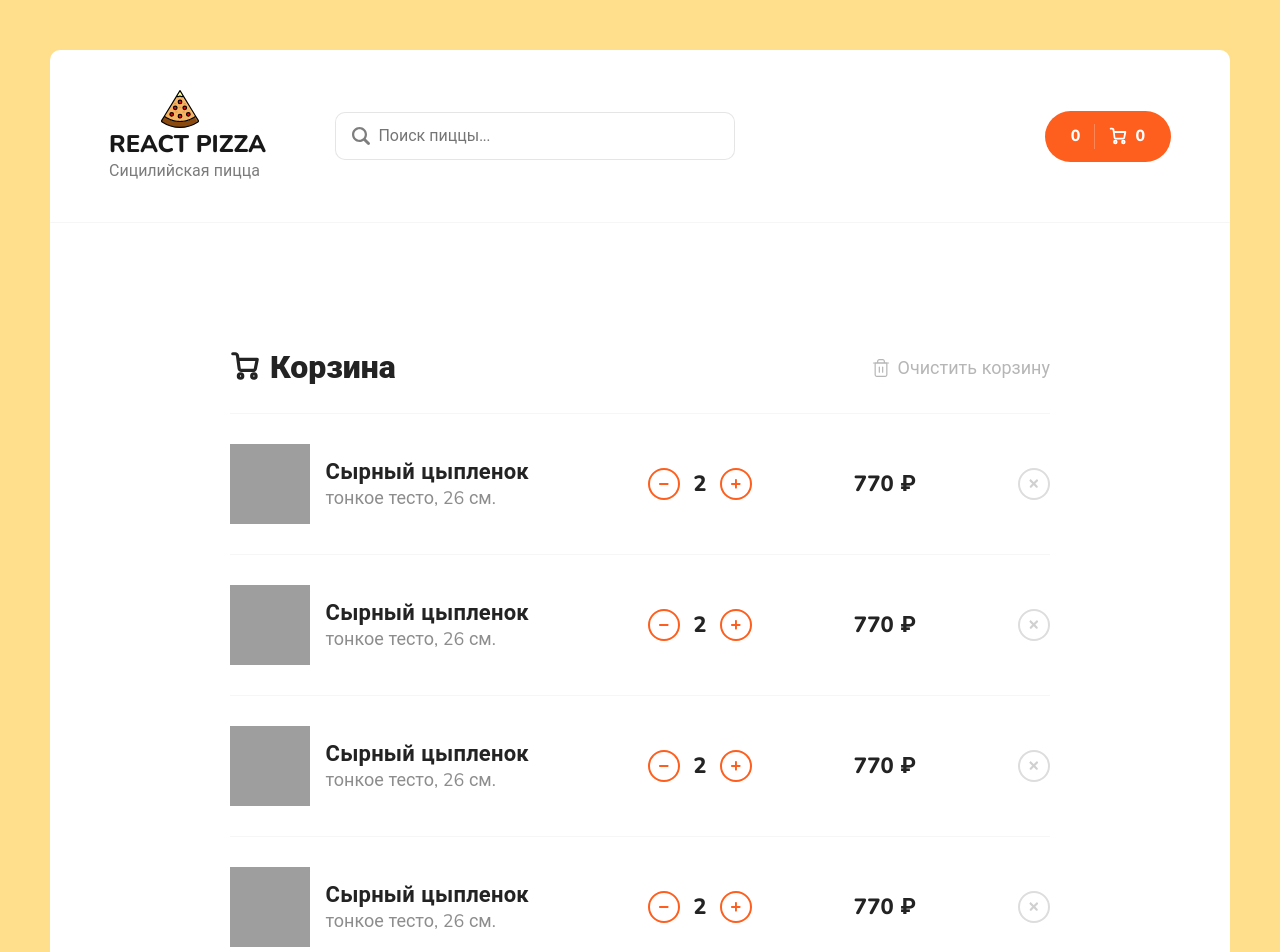
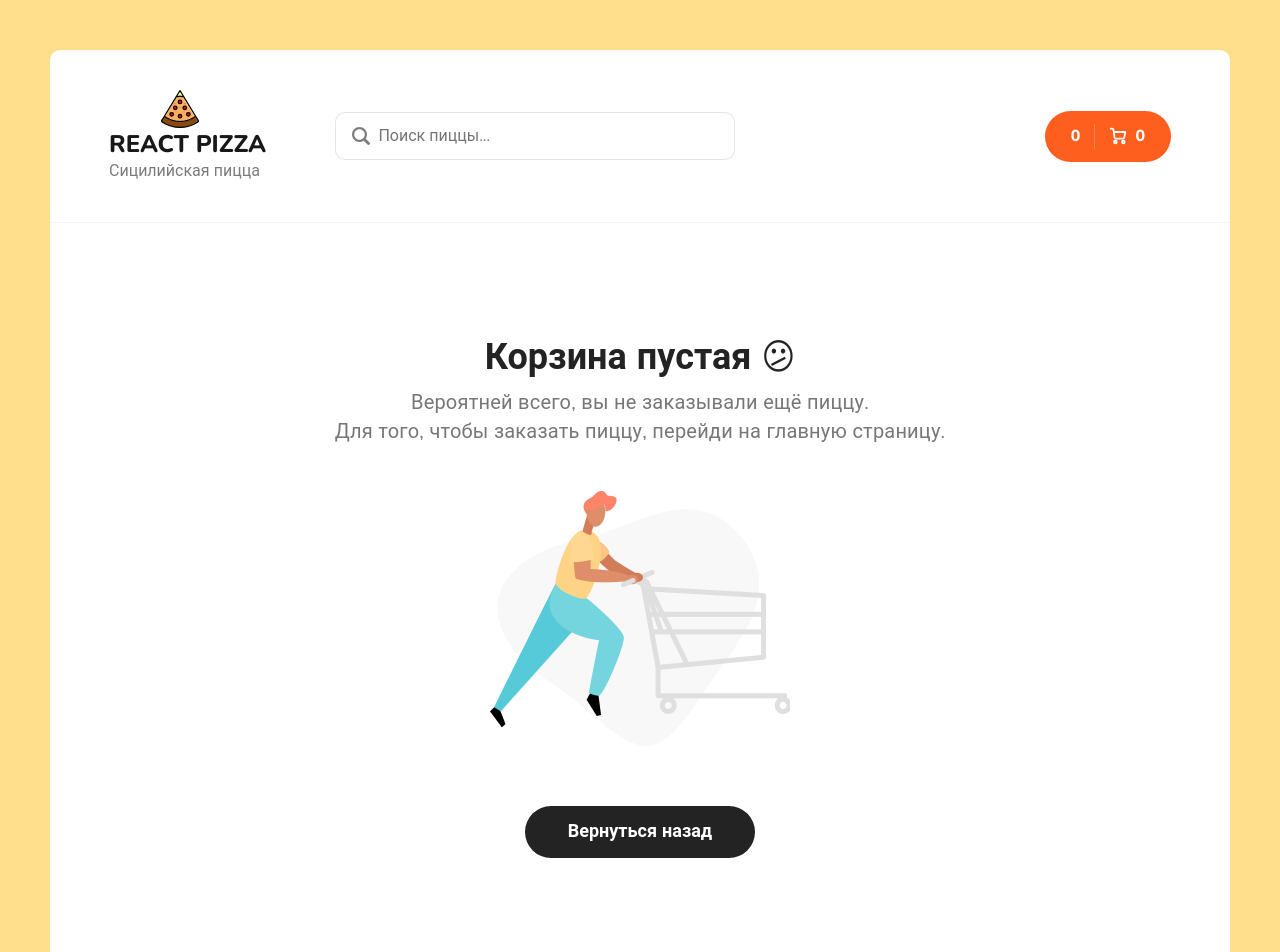
Before and after one commit to artemiusV/store_react, a React (Create React App) app: page /cart in a window 1280 px wide. Shown: the top 952 px of the page. Built offline with nearby package versions, Linux system fonts and the light colour scheme; grey boxes are pictures that could not be loaded.

Commit message:
added logic to cart

```diff
--- /dev/null
+++ b/src/components/CartEmpty.jsx
@@ -0,0 +1,23 @@
+import React from "react";
+import { Link } from "react-router-dom";
+
+import cartEmptyImg from "../assets/img/empty-cart.png";
+
+const CartEmpty = () => (
+  <div className="cart cart--empty">
+    <h2>
+      Корзина пустая <span>😕</span>
+    </h2>
+    <p>
+      Вероятней всего, вы не заказывали ещё пиццу.
+      <br />
+      Для того, чтобы заказать пиццу, перейди на главную страницу.
+    </p>
+    <img src={cartEmptyImg} alt="Empty cart" />
+    <Link to="/" className="button button--black">
+      <span>Вернуться назад</span>
+    </Link>
+  </div>
+);
+
+export default CartEmpty;
--- a/src/components/Header.jsx
+++ b/src/components/Header.jsx
@@ -6,6 +6,9 @@
 
 function Header() {
   const { items, totalPrice } = useSelector((state) => state.cart);
+
+  const totalCount = items.reduce((sum, item) => sum + item.count, 0);
+
   return (
     <div className="header">
       <div className="container">
@@ -52,7 +55,7 @@
                 strokeLinejoin="round"
               />
             </svg>
-            <span>{items.length}</span>
+            <span>{totalCount}</span>
           </Link>
         </div>
       </div>
--- /dev/null
+++ b/src/components/Search/CartItem.jsx
@@ -0,0 +1,113 @@
+import React from "react";
+import { useDispatch } from "react-redux";
+import { addItem, minusItem, removeItem } from "../../redux/slices/cartSlice";
+
+const CartItem = ({ id, title, price, count, imageUrl, size, type }) => {
+  const dispatch = useDispatch();
+
+  const onClickPlus = () => {
+    dispatch(
+      addItem({
+        id,
+      })
+    );
+  };
+
+  const onClickMinus = () => {
+    dispatch(minusItem(id));
+  };
+
+  const onClickRemove = () => {
+    if (window.confirm("Ты уверен, что хочешь удалить?")) {
+      dispatch(removeItem(id));
+    }
+  };
+
+  return (
+    <div className="cart__item">
+      <div className="cart__item-img">
+        <img className="pizza-block__image" src={imageUrl} alt="Pizza" />
+      </div>
+      <div className="cart__item-info">
+        <h3>{title}</h3>
+        <p>
+          {type}, {size} см.
+        </p>
+      </div>
+      <div className="cart__item-count">
+        <button
+          disabled={count === 1}
+          onClick={onClickMinus}
+          className="button button--outline button--circle cart__item-count-minus"
+        >
+          <svg
+            width="10"
+            height="10"
+            viewBox="0 0 10 10"
+            fill="none"
+            xmlns="http://www.w3.org/2000/svg"
+          >
+            <path
+              d="M5.92001 3.84V5.76V8.64C5.92001 9.17016 5.49017 9.6 4.96001 9.6C4.42985 9.6 4.00001 9.17016 4.00001 8.64L4 5.76L4.00001 3.84V0.96C4.00001 0.42984 4.42985 0 4.96001 0C5.49017 0 5.92001 0.42984 5.92001 0.96V3.84Z"
+              fill="#EB5A1E"
+            ></path>
+            <path
+              d="M5.75998 5.92001L3.83998 5.92001L0.959977 5.92001C0.429817 5.92001 -2.29533e-05 5.49017 -2.29301e-05 4.96001C-2.2907e-05 4.42985 0.429817 4.00001 0.959977 4.00001L3.83998 4L5.75998 4.00001L8.63998 4.00001C9.17014 4.00001 9.59998 4.42985 9.59998 4.96001C9.59998 5.49017 9.17014 5.92001 8.63998 5.92001L5.75998 5.92001Z"
+              fill="#EB5A1E"
+            ></path>
+          </svg>
+        </button>
+        <b>{count}</b>
+        <button
+          onClick={onClickPlus}
+          className="button button--outline button--circle cart__item-count-plus"
+        >
+          <svg
+            width="10"
+            height="10"
+            viewBox="0 0 10 10"
+            fill="none"
+            xmlns="http://www.w3.org/2000/svg"
+          >
+            <path
+              d="M5.92001 3.84V5.76V8.64C5.92001 9.17016 5.49017 9.6 4.96001 9.6C4.42985 9.6 4.00001 9.17016 4.00001 8.64L4 5.76L4.00001 3.84V0.96C4.00001 0.42984 4.42985 0 4.96001 0C5.49017 0 5.92001 0.42984 5.92001 0.96V3.84Z"
+              fill="#EB5A1E"
+            ></path>
+            <path
+              d="M5.75998 5.92001L3.83998 5.92001L0.959977 5.92001C0.429817 5.92001 -2.29533e-05 5.49017 -2.29301e-05 4.96001C-2.2907e-05 4.42985 0.429817 4.00001 0.959977 4.00001L3.83998 4L5.75998 4.00001L8.63998 4.00001C9.17014 4.00001 9.59998 4.42985 9.59998 4.96001C9.59998 5.49017 9.17014 5.92001 8.63998 5.92001L5.75998 5.92001Z"
+              fill="#EB5A1E"
+            ></path>
+          </svg>
+        </button>
+      </div>
+      <div className="cart__item-price">
+        <b>{price * count} ₽</b>
+      </div>
+      <div className="cart__item-remove">
+        <div
+          onClick={onClickRemove}
+          className="button button--outline button--circle"
+        >
+          <svg
+            width="10"
+            height="10"
+            viewBox="0 0 10 10"
+            fill="none"
+            xmlns="http://www.w3.org/2000/svg"
+          >
+            <path
+              d="M5.92001 3.84V5.76V8.64C5.92001 9.17016 5.49017 9.6 4.96001 9.6C4.42985 9.6 4.00001 9.17016 4.00001 8.64L4 5.76L4.00001 3.84V0.96C4.00001 0.42984 4.42985 0 4.96001 0C5.49017 0 5.92001 0.42984 5.92001 0.96V3.84Z"
+              fill="#EB5A1E"
+            ></path>
+            <path
+              d="M5.75998 5.92001L3.83998 5.92001L0.959977 5.92001C0.429817 5.92001 -2.29533e-05 5.49017 -2.29301e-05 4.96001C-2.2907e-05 4.42985 0.429817 4.00001 0.959977 4.00001L3.83998 4L5.75998 4.00001L8.63998 4.00001C9.17014 4.00001 9.59998 4.42985 9.59998 4.96001C9.59998 5.49017 9.17014 5.92001 8.63998 5.92001L5.75998 5.92001Z"
+              fill="#EB5A1E"
+            ></path>
+          </svg>
+        </div>
+      </div>
+    </div>
+  );
+};
+
+export default CartItem;
--- a/src/pages/Cart.jsx
+++ b/src/pages/Cart.jsx
@@ -1,7 +1,25 @@
 import React from "react";
 import { Link } from "react-router-dom";
+import { useDispatch, useSelector } from "react-redux";
+import CartItem from "../components/Search/CartItem";
+import { clearItems } from "../redux/slices/cartSlice";
+import CartEmpty from "../components/CartEmpty";
 
 const Cart = () => {
+  const dispatch = useDispatch();
+  const { totalPrice, items } = useSelector((state) => state.cart);
+
+  const totalCount = items.reduce((sum, item) => sum + item.count, 0);
+
+  const onClickClear = () => {
+    if (window.confirm("Очистить корзину?")) {
+      dispatch(clearItems());
+    }
+  };
+
+  if (!totalPrice) {
+    return <CartEmpty />;
+  }
   return (
     <div className="container container--cart">
       <div class="cart">
@@ -38,7 +56,7 @@
             </svg>
             Корзина
           </h2>
-          <div class="cart__clear">
+          <div onClick={onClickClear} class="cart__clear">
             <svg
               width="20"
               height="20"
@@ -80,7 +98,10 @@
           </div>
         </div>
         <div class="content__items">
-          <div class="cart__item">
+          {items.map((item) => (
+            <CartItem key={item.id} {...item} />
+          ))}
+          {/* <div class="cart__item">
             <div class="cart__item-img">
               <img
                 class="pizza-block__image"
@@ -154,8 +175,8 @@
                 </svg>
               </div>
             </div>
-          </div>
-          <div class="cart__item">
+          </div> */}
+          {/* <div class="cart__item">
             <div class="cart__item-img">
               <img
                 class="pizza-block__image"
@@ -229,8 +250,8 @@
                 </svg>
               </div>
             </div>
-          </div>
-          <div class="cart__item">
+          </div> */}
+          {/* <div class="cart__item">
             <div class="cart__item-img">
               <img
                 class="pizza-block__image"
@@ -304,92 +325,17 @@
                 </svg>
               </div>
             </div>
-          </div>
-          <div class="cart__item">
-            <div class="cart__item-img">
-              <img
-                class="pizza-block__image"
-                src="https://dodopizza-a.akamaihd.net/static/Img/Products/Pizza/ru-RU/b750f576-4a83-48e6-a283-5a8efb68c35d.jpg"
-                alt="Pizza"
-              />
-            </div>
-            <div class="cart__item-info">
-              <h3>Сырный цыпленок</h3>
-              <p>тонкое тесто, 26 см.</p>
-            </div>
-            <div class="cart__item-count">
-              <div class="button button--outline button--circle cart__item-count-minus">
-                <svg
-                  width="10"
-                  height="10"
-                  viewBox="0 0 10 10"
-                  fill="none"
-                  xmlns="http://www.w3.org/2000/svg"
-                >
-                  <path
-                    d="M5.92001 3.84V5.76V8.64C5.92001 9.17016 5.49017 9.6 4.96001 9.6C4.42985 9.6 4.00001 9.17016 4.00001 8.64L4 5.76L4.00001 3.84V0.96C4.00001 0.42984 4.42985 0 4.96001 0C5.49017 0 5.92001 0.42984 5.92001 0.96V3.84Z"
-                    fill="#EB5A1E"
-                  ></path>
-                  <path
-                    d="M5.75998 5.92001L3.83998 5.92001L0.959977 5.92001C0.429817 5.92001 -2.29533e-05 5.49017 -2.29301e-05 4.96001C-2.2907e-05 4.42985 0.429817 4.00001 0.959977 4.00001L3.83998 4L5.75998 4.00001L8.63998 4.00001C9.17014 4.00001 9.59998 4.42985 9.59998 4.96001C9.59998 5.49017 9.17014 5.92001 8.63998 5.92001L5.75998 5.92001Z"
-                    fill="#EB5A1E"
-                  ></path>
-                </svg>
-              </div>
-              <b>2</b>
-              <div class="button button--outline button--circle cart__item-count-plus">
-                <svg
-                  width="10"
-                  height="10"
-                  viewBox="0 0 10 10"
-                  fill="none"
-                  xmlns="http://www.w3.org/2000/svg"
-                >
-                  <path
-                    d="M5.92001 3.84V5.76V8.64C5.92001 9.17016 5.49017 9.6 4.96001 9.6C4.42985 9.6 4.00001 9.17016 4.00001 8.64L4 5.76L4.00001 3.84V0.96C4.00001 0.42984 4.42985 0 4.96001 0C5.49017 0 5.92001 0.42984 5.92001 0.96V3.84Z"
-                    fill="#EB5A1E"
-                  ></path>
-                  <path
-                    d="M5.75998 5.92001L3.83998 5.92001L0.959977 5.92001C0.429817 5.92001 -2.29533e-05 5.49017 -2.29301e-05 4.96001C-2.2907e-05 4.42985 0.429817 4.00001 0.959977 4.00001L3.83998 4L5.75998 4.00001L8.63998 4.00001C9.17014 4.00001 9.59998 4.42985 9.59998 4.96001C9.59998 5.49017 9.17014 5.92001 8.63998 5.92001L5.75998 5.92001Z"
-                    fill="#EB5A1E"
-                  ></path>
-                </svg>
-              </div>
-            </div>
-            <div class="cart__item-price">
-              <b>770 ₽</b>
-            </div>
-            <div class="cart__item-remove">
-              <div class="button button--outline button--circle">
-                <svg
-                  width="10"
-                  height="10"
-                  viewBox="0 0 10 10"
-                  fill="none"
-                  xmlns="http://www.w3.org/2000/svg"
-                >
-                  <path
-                    d="M5.92001 3.84V5.76V8.64C5.92001 9.17016 5.49017 9.6 4.96001 9.6C4.42985 9.6 4.00001 9.17016 4.00001 8.64L4 5.76L4.00001 3.84V0.96C4.00001 0.42984 4.42985 0 4.96001 0C5.49017 0 5.92001 0.42984 5.92001 0.96V3.84Z"
-                    fill="#EB5A1E"
-                  ></path>
-                  <path
-                    d="M5.75998 5.92001L3.83998 5.92001L0.959977 5.92001C0.429817 5.92001 -2.29533e-05 5.49017 -2.29301e-05 4.96001C-2.2907e-05 4.42985 0.429817 4.00001 0.959977 4.00001L3.83998 4L5.75998 4.00001L8.63998 4.00001C9.17014 4.00001 9.59998 4.42985 9.59998 4.96001C9.59998 5.49017 9.17014 5.92001 8.63998 5.92001L5.75998 5.92001Z"
-                    fill="#EB5A1E"
-                  ></path>
-                </svg>
-              </div>
-            </div>
-          </div>
+          </div> */}
         </div>
         <div class="cart__bottom">
           <div class="cart__bottom-details">
             <span>
               {" "}
-              Всего пицц: <b>3 шт.</b>{" "}
+              Всего пицц: <b>{totalCount} шт.</b>{" "}
             </span>
             <span>
               {" "}
-              Сумма заказа: <b>900 ₽</b>{" "}
+              Сумма заказа: <b>{totalPrice}</b>{" "}
             </span>
           </div>
           <div class="cart__bottom-buttons">
--- a/src/scss/app.scss
+++ b/src/scss/app.scss
@@ -336,17 +336,18 @@
   }
 
   &--empty {
-    margin: 0 auto;
-    width: 560px;
+    margin: 80px auto;
+    width: 620px;
     text-align: center;
 
     h2 {
-      font-size: 32px;
-      margin-bottom: 10px;
+      font-size: 36px;
+      font-weight: 700;
+      margin-bottom: 15px;
     }
 
     p {
-      font-size: 18px;
+      font-size: 20px;
       line-height: 145.4%;
       letter-spacing: 0.01em;
       color: #777777;
```
Also changed, not shown: src/components/PizzaBlock.jsx (+10 -4 lines), src/redux/slices/cartSlice.js (+22 -3 lines).
